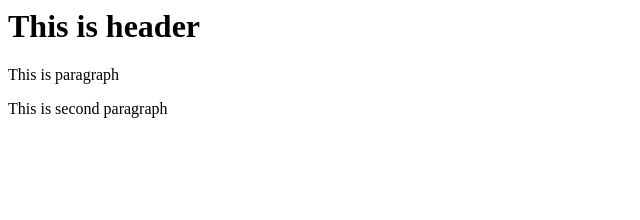
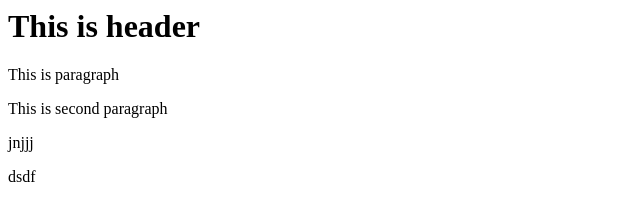
Before and after one commit to Anubhav27/umbrella, a website: page index.html in a window 1280 px wide. Shown: the full height of the page, 0-640 px from the left. Drawn offline with Linux system fonts and the light colour scheme.

Commit message:
adding node changes

```diff
--- a/index.html
+++ b/index.html
@@ -5,6 +5,8 @@
         <h1>This is header</h1>
         <p>This is paragraph</p>
         <p>This is second paragraph</p>
+        <p>jnjjj</p>
+        <p>dsdf</p>
     </body>
 
 </html>
```
Also changed, not shown: package.json (added, +24 -0 lines), 2 other files.
